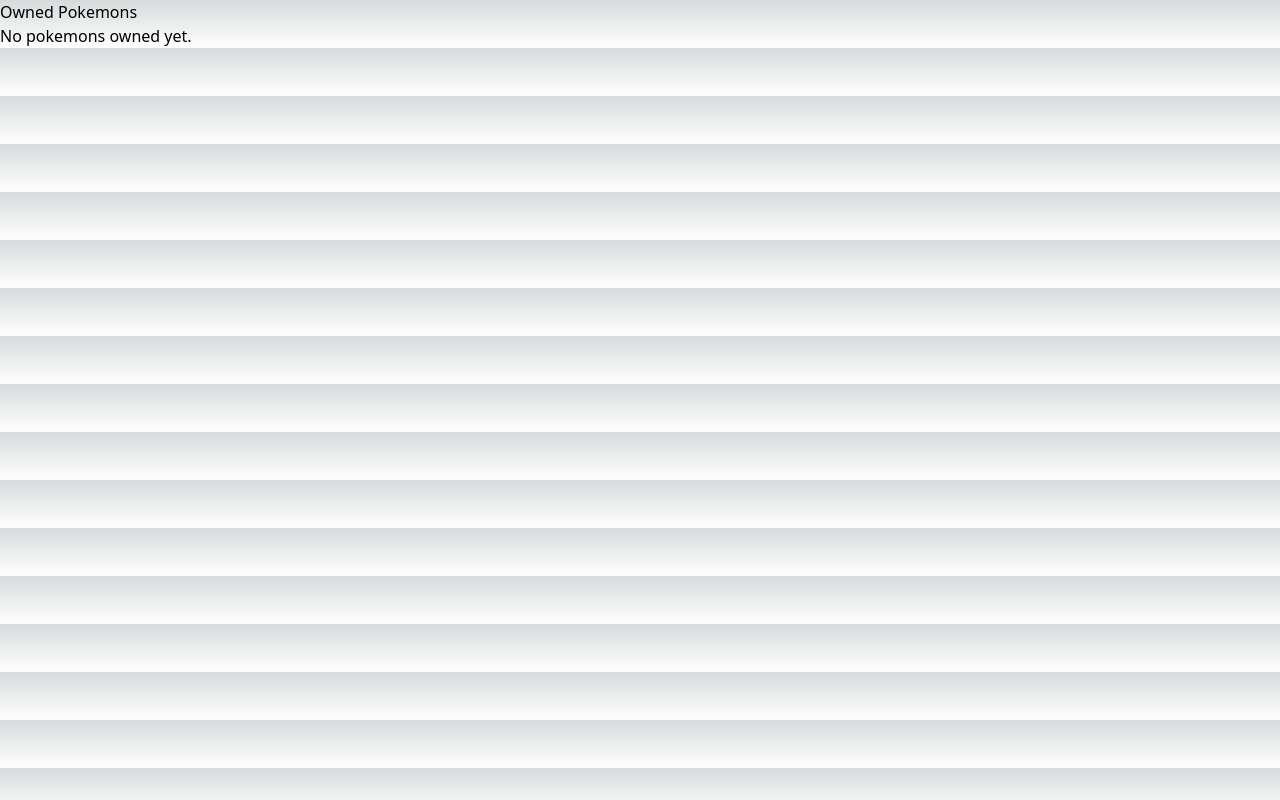
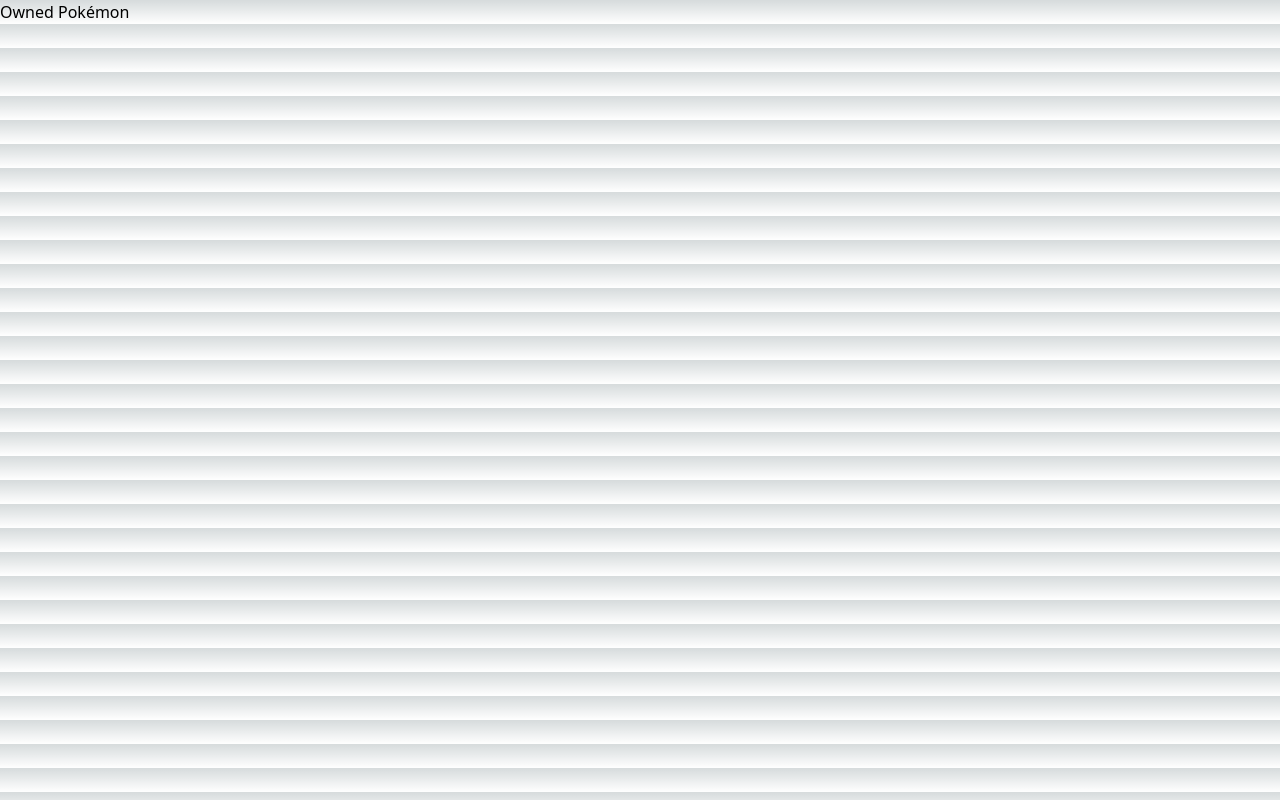
Before and after one commit to mariaadannies/chroma-poke-craft, a Next.js app: page /owned in a window 1280 px wide. Built offline with nearby package versions, Linux system fonts and the light colour scheme.

Commit message:
can display owned

```diff
--- a/components/ownedPoke.js
+++ b/components/ownedPoke.js
@@ -1,42 +1,27 @@
-// OwnedPokemonPage.js
-
-import React, { useState, useEffect } from 'react';
+import { getCollection, updateCollection } from '../utils/sessionStorage';
 
 const OwnedPokemonPage = () => {
-  const [ownedPokemons, setOwnedPokemons] = useState([]);
+  const collection = getCollection();
+  console.log(collection);
 
-  useEffect(() => {
-    // Retrieve owned pokemons from localStorage
-    const storedPokemons = localStorage.getItem('ownedPokemons');
-    if (storedPokemons) {
-      setOwnedPokemons(JSON.parse(storedPokemons));
-    }
-  }, []);
+  const handleRelease = (pokemon) => {
+    // Remove the released Pokémon from the collection
+    const updatedCollection = collection.filter((p) => p.id !== pokemon.id);
+    updateCollection(updatedCollection);
 
-  const releasePokemon = (pokemonId) => {
-    // Remove the pokemon from ownedPokemons array
-    const updatedPokemons = ownedPokemons.filter((pokemon) => pokemon.id !== pokemonId);
-    setOwnedPokemons(updatedPokemons);
-    // Update localStorage
-    localStorage.setItem('ownedPokemons', JSON.stringify(updatedPokemons));
+    alert(`You released ${pokemon.name} from your collection.`);
   };
 
   return (
     <div>
-      <h2>Owned Pokemons</h2>
-      {ownedPokemons.length > 0 ? (
-        <ul>
-          {ownedPokemons.map((pokemon) => (
-            <li key={pokemon.id}>
-              <img src={pokemon.image} alt={pokemon.name} />
-              <span>{pokemon.name}</span>
-              <button onClick={() => releasePokemon(pokemon.id)}>Release</button>
-            </li>
-          ))}
-        </ul>
-      ) : (
-        <p>No pokemons owned yet.</p>
-      )}
+      <h2>Owned Pokémon</h2>
+      <ul>
+        {collection.map((pokemon) => (
+          <li key={pokemon.id}>
+            {pokemon.name} <button onClick={() => handleRelease(pokemon)}>Release</button>
+          </li>
+        ))}
+      </ul>
     </div>
   );
 };
```
